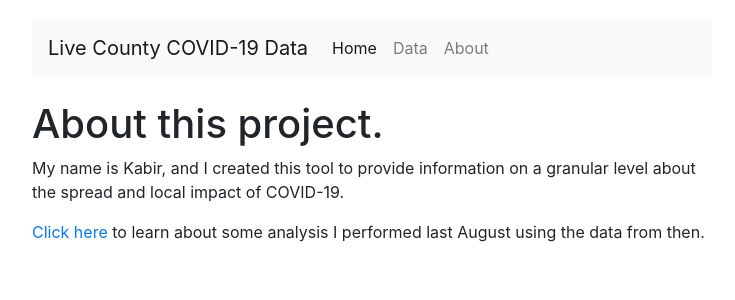
After one commit to kabirmoghe/covidapp, a Flask app: page /about in a window 1280 px wide. The commit adds this page. Shown: the top 300 px of the page, without its empty margins (268-1003 px from the left). Run offline with Flask 2, Linux system fonts and the light colour scheme; some libraries are stand-ins or nearby versions.

Commit message:
added about page

```diff
--- a/app.py
+++ b/app.py
@@ -10,7 +10,6 @@ def home():
     return render_template("index.html")
 
 @app.route("/countyinfo", methods = ['POST', 'GET'])
-
 def countyinfo():
 	if request.method == "POST":
 		county = request.form["cty"]
@@ -22,5 +21,9 @@ def countyinfo():
 	else:
 		return render_template("data.html")
 
+@app.route("/about")
+def about():
+    return render_template("about.html")
+
 if __name__ == '__main__':
     app.run(debug = True)
--- a/static/style.css
+++ b/static/style.css
@@ -1,3 +1,5 @@
 body {
-	padding: 20px;
+	padding-top: 20px;
+	padding-left: 300px;
+	padding-right: 300px;
 }
--- /dev/null
+++ b/templates/about.html
@@ -0,0 +1,18 @@
+<!DOCTYPE html>
+<html>
+<head>
+	<title>Live County COVID-19 Data</title>
+	<link rel="stylesheet" type = "text/css" href="{{ url_for('static', filename = 'style.css')}}">
+	<link rel="shortcut icon" href="{{ url_for('static', filename = 'favicon.ico') }}">
+</head>
+<body>
+	{% extends "base.html" %}
+	{% block titles %}Home Page{% endblock %}
+	{% block content%}
+	<br>
+	<h1>About this project. </h1>
+	<p>My name is Kabir, and I created this tool to provide information on a granular level about the spread and local impact of COVID-19.</p>
+	<p><a href="https://towardsdatascience.com/county-based-covid-19-dataset-and-analytical-trends-ff1617030ba8" target="_blank">Click here</a> to learn about some analysis I performed last August using the data from then.</p>
+	{% endblock %}
+</body>
+</html>
--- a/templates/base.html
+++ b/templates/base.html
@@ -21,6 +21,9 @@
 	      <li class="nav-item">
 	        <a class="nav-link" href="/countyinfo">Data</a>
 	      </li>
+	      <li class="nav-item">
+	        <a class="nav-link" href="/about">About</a>
+	      </li>
 	    </ul>
 	  </div>
 	</nav>
```
